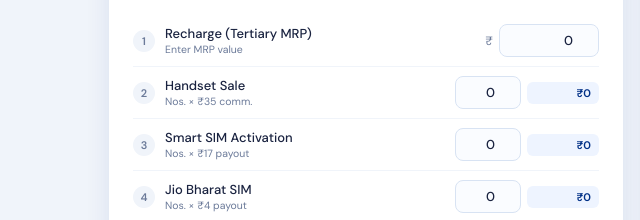
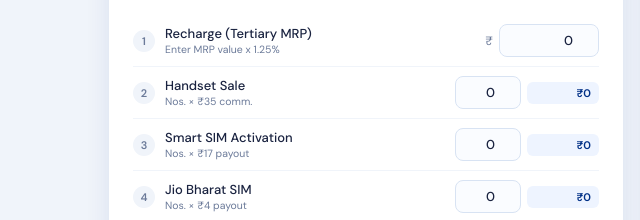
Before and after one commit to BerhampurArea/Distributor-ROI-Calculator, a plain HTML site: page index.html in a window 1280 px wide. Shown: the part 382-602 px from the top of the page, 5-645 px from the left. Drawn offline with Linux system fonts and the light colour scheme.

Commit message:
Update hint for Recharge MRP input field

```diff
--- a/index.html
+++ b/index.html
@@ -512,7 +512,7 @@
         <div class="row-num">1</div>
         <div style="flex:1">
           <div class="row-label">Recharge (Tertiary MRP)</div>
-          <div class="row-hint">Enter MRP value</div>
+          <div class="row-hint">Enter MRP value x 1.25% </div>
         </div>
         <div class="input-group">
           <span style="font-size:12px;color:var(--muted)">₹</span>
```
